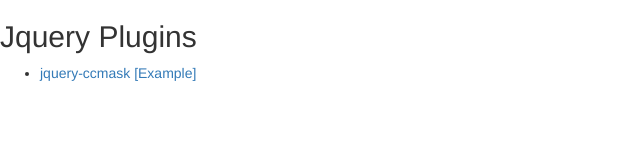
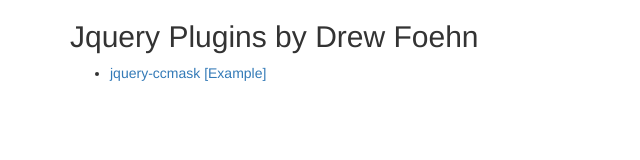
Before and after one commit to pixeldrew/pixeldrew.github.io, a plain HTML site: page index.html in a window 1280 px wide. Shown: the whole page, without its empty margins (0-640 px from the left). Drawn offline with nearby package versions, Linux system fonts and the light colour scheme.

Commit message:
added wrapping div

```diff
--- a/index.html
+++ b/index.html
@@ -9,9 +9,13 @@
 <body>
 
 <div id="content">
-    <h2>Jquery Plugins</h2>
-    <ul><li><a href="jquery-ccmask/">jquery-ccmask</a> <a href="plugins/jquery-ccmask/example/index.html">[Example]</a></li>
-    </ul>
+    <div class="container">
+        <h2>Jquery Plugins by Drew Foehn</h2>
+        <ul>
+            <li><a href="jquery-ccmask/">jquery-ccmask</a> <a
+                    href="plugins/jquery-ccmask/example/index.html">[Example]</a></li>
+        </ul>
+    </div>
 </div>
 </body>
 </html>
```
